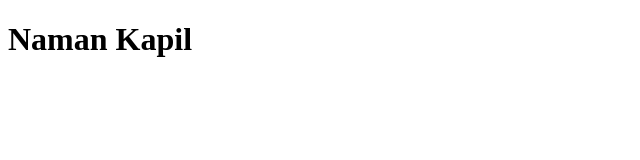
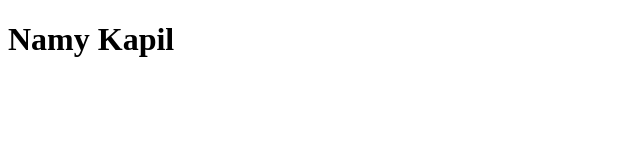
Before and after one commit to Namykapil/portfolio-app, a plain HTML site: page index.html in a window 1280 px wide. Shown: the whole page, without its empty margins (0-640 px from the left). Drawn offline with Linux system fonts and the light colour scheme.

Commit message:
name change

```diff
--- a/index.html
+++ b/index.html
@@ -7,6 +7,6 @@
     <title>Document</title>
 </head>
 <body>
-    <h1>Naman Kapil</h1>
+    <h1>Namy Kapil</h1>
 </body>
 </html>
```
